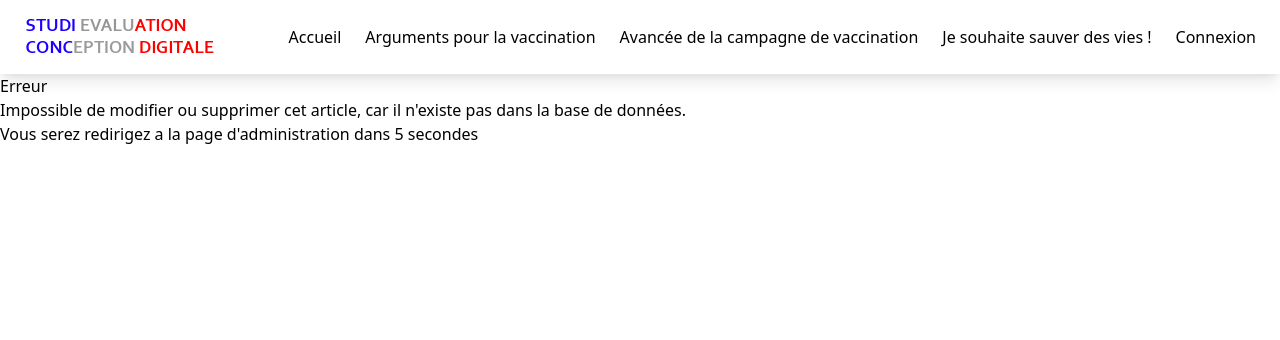
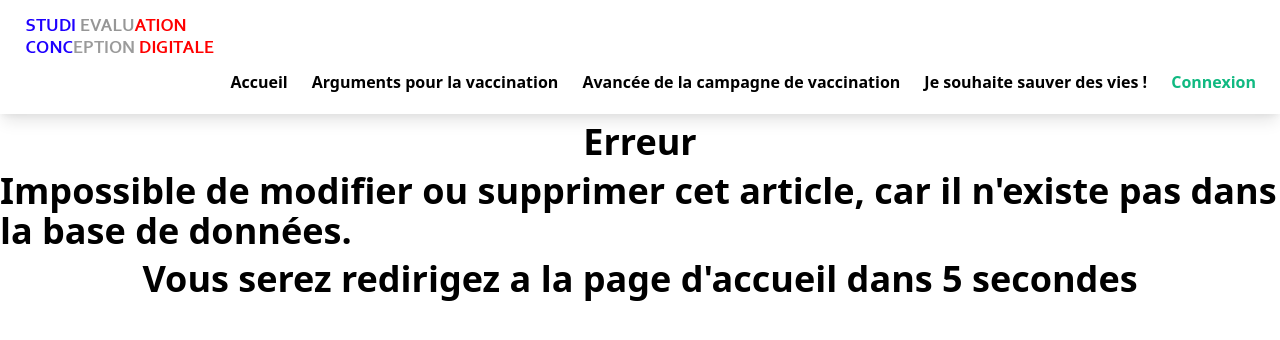
Before and after one commit to Deltouille/symfonyConceptionDigitale, a Symfony app: template templates/administration/errorPage.html.twig in a window 1280 px wide. Shown: the top 340 px of the page. Run offline with Twig, Linux system fonts and the light colour scheme; the template is opened without the code that fills it, so the values that code supplies are empty; some libraries are stand-ins or nearby versions.

Commit message:
Ajout maquettes

```diff
--- a/templates/administration/errorPage.html.twig
+++ b/templates/administration/errorPage.html.twig
@@ -3,9 +3,15 @@
 {% block title %}Erreur{% endblock %}
 
 {% block body %}
-<h1>Erreur</h1>
-<p>Impossible de modifier ou supprimer cet article, car il n'existe pas dans la base de données.</p>
-<p>Vous serez redirigez a la page d'administration dans 5 secondes</p>
+<h1></h1>
+
+
+<div class="flex flex-col justify-center items-center">
+    <h1 class="lg:text-4xl text-2xl mt-2 font-extrabold">Erreur</h1>
+    <hr/>
+    <p class="lg:text-4xl text-2xl mt-2 font-extrabold">Impossible de modifier ou supprimer cet article, car il n'existe pas dans la base de données.</p>
+    <p class="lg:text-4xl text-2xl mt-2 font-extrabold">Vous serez redirigez a la page d'accueil dans 5 secondes</p>
+</div>
 {% endblock %}
 
 {% block js %}
--- a/templates/administration/index.html.twig
+++ b/templates/administration/index.html.twig
@@ -6,7 +6,7 @@
 <div class="flex flex-col justify-items items-center">
     <h1 class="lg:text-4xl text-2xl mt-2 font-extrabold">Administration</h1>
     <div class="flex flex-row">
-        <input type="text" id="searchInput" name="name" placeholder="Chercher un article..." class="lg:px-10 py-2 my-4 border-b-2 border-gray-600 outline-none float-left focus:border-blue-400 align-middle">
+        <input type="text" id="searchInput" name="name" placeholder="Chercher un article..." class="lg:px-10 ml-4 py-2 my-4 border-b-2 border-gray-600 outline-none float-left focus:border-blue-400 align-middle">
         <button type="button" class="px-4 my-4 py-2 rounded-md text-sm font-medium border-b-2 focus:outline-none focus:ring transition text-white bg-gray-500 border-gray-800 hover:bg-gray-600 active:bg-gray-700 focus:ring-gray-300 float-right" style="margin: 1rem;">
             <a class="a-link hover:text-white" href="{{ path('ajout-article') }}">
                 <i class="fas fa-plus pr-2"></i>Ajouter un article
--- a/templates/base.html.twig
+++ b/templates/base.html.twig
@@ -26,27 +26,27 @@
     </button>
     <div class="hidden top-navbar w-full lg:inline-flex lg:flex-grow lg:w-auto" id="navigation">
       <div class="lg:inline-flex lg:flex-row lg:ml-auto lg:w-auto w-full lg:items-center items-start flex flex-col lg:h-auto">
-        <a href="{{ path('accueil') }}" class="lg:inline-flex lg:w-auto px-3 py-2 rounded text-black hover:bg-gray-200">
+        <a href="{{ path('accueil') }}" class="lg:inline-flex lg:w-auto px-3 py-2 rounded text-black hover:bg-gray-200 font-bold">
           <span>Accueil</span>
         </a>
-        <a href="{{ path('facts-vaccination') }}" class="lg:inline-flex lg:w-auto px-3 py-2 rounded text-black hover:bg-gray-200">
+        <a href="{{ path('facts-vaccination') }}" class="lg:inline-flex lg:w-auto px-3 py-2 rounded text-black hover:bg-gray-200 font-bold">
           <span>Arguments pour la vaccination</span>
         </a>
-        <a href="{{ path('avance-vaccination') }}" class="lg:inline-flex lg:w-auto px-3 py-2 rounded text-black hover:bg-gray-200">
+        <a href="{{ path('avance-vaccination') }}" class="lg:inline-flex lg:w-auto px-3 py-2 rounded text-black hover:bg-gray-200 font-bold">
           <span>Avancée de la campagne de vaccination</span>
         </a>
-        <a href="{{ path('infoUtilisateur') }}" class="lg:inline-flex lg:w-auto px-3 py-2 rounded text-black hover:bg-gray-200">
+        <a href="{{ path('infoUtilisateur') }}" class="lg:inline-flex lg:w-auto px-3 py-2 rounded text-black hover:bg-gray-200 font-bold">
           <span>Je souhaite sauver des vies !</span>
         </a>
         {% if is_granted('ROLE_ADMIN') %}
-        <a href="{{ path('administration') }}" class="lg:inline-flex lg:w-auto px-3 py-2 rounded text-black hover:bg-gray-200">
+        <a href="{{ path('administration') }}" class="lg:inline-flex lg:w-auto px-3 py-2 rounded text-black hover:bg-gray-200 text-blue-500 font-extrabold">
           <span>Administration</span>
         </a>
-        <a href="{{ path('app_logout') }}" class="lg:inline-flex lg:w-auto px-3 py-2 rounded text-black hover:bg-gray-200">
+        <a href="{{ path('app_logout') }}" class="lg:inline-flex lg:w-auto px-3 py-2 rounded text-black hover:bg-gray-200 text-red-500 font-extrabold">
           <span>Déconnexion</span>
         </a>
         {% else %}
-        <a href="{{ path('app_login') }}" class="lg:inline-flex lg:w-auto px-3 py-2 rounded text-black hover:bg-gray-200">
+        <a href="{{ path('app_login') }}" class="lg:inline-flex lg:w-auto px-3 py-2 rounded text-black hover:bg-gray-200 text-green-500 font-extrabold">
           <span>Connexion</span>
         </a>
         {% endif %}
--- a/templates/default/centre-vaccination.html.twig
+++ b/templates/default/centre-vaccination.html.twig
@@ -1,6 +1,6 @@
 {% extends 'base.html.twig' %}
 
-{% block title %}Hello AdministrationController!{% endblock %}
+{% block title %}Centre de vaccination proche{% endblock %}
 
 {% block body %}
 <div data-udata-reuse="60a27db2bee1dfd8c5c0bb16"></div><script data-udata="https://www.data.gouv.fr/" src="https://static.data.gouv.fr/static/oembed.js" async defer></script>
--- a/templates/default/index.html.twig
+++ b/templates/default/index.html.twig
@@ -12,11 +12,11 @@
         <a href="{{ path('article', {id: article.id }) }}" class="rounded-lg shadow-lg mt-3 border-3 border-black lg:w-4/5 w-5/6 searchable">
             <div>
                 <div class="lg:flex">
-                    <img src="{{ asset('uploads/image_couverture/'~ article.image) }}" alt="oui" class="rounded-l-lg h-60 lg:w-2/5 w-full object-cover">
-                    <div class="p-8">
+                    <img src="{{ asset('uploads/image_couverture/'~ article.image) }}" alt="oui" class="lg:rounded-l-lg rounded-t-lg h-60 lg:w-2/5 w-full object-cover">
+                    <div class="p-8 text-center lg:text-left">
                         <h2 class="text-xl font-extrabold">{{ article.titreArticle }}</h2>
                         <p>{{ article.resumeArticle }}</p>
-                        <button class="bg-blue-400 rounded-lg px-4 mt-5 py-2">Acceder a l'article</button>
+                        <button class="bg-blue-400 rounded-lg px-4 mt-5 py-2 lg:float-left float-center">Acceder a l'article</button>
                     </div>
                 </div>
             </div>
```
Also changed, not shown: 7 other files.
